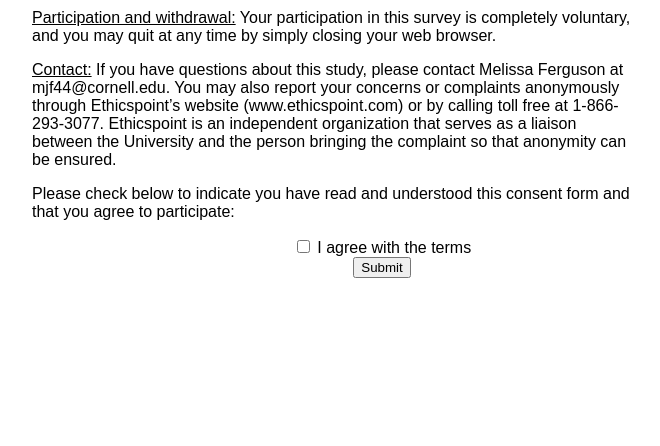
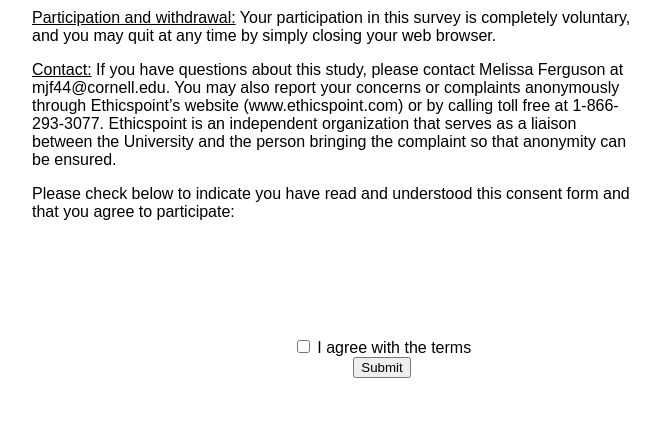
Before and after one commit to sweetticket/sciat, a PHP site: page / in a window 1280 px wide. Shown: the part 535-981 px from the top of the page, without its empty margins (308-968 px from the left). Before the commit the page ends 813 px from the top, so only its background shows below. Run offline with PHP 8.4, Linux system fonts and the light colour scheme.

Commit message:
add padding

```diff
--- a/core/css/iat.css
+++ b/core/css/iat.css
@@ -7,9 +7,9 @@ body {
 #instructions
 {
 	margin: 0 auto;
-    width: 600px;
-    font-size: 16px;
-\	padding-bottom: 60px;
+  width: 600px;
+  font-size: 16px;
+  padding-bottom: 60px;
 
 }
 
@@ -52,6 +52,7 @@ body {
     margin-right: auto;
     margin-top: 30px;
     width: 600px;
+    padding-top: 100px;
 }
 
 .itemdiv
@@ -106,6 +107,7 @@ td {
 
 #consent_form {
 	margin-top: 100px;
+  padding-bottom: 100px;
 }
 
 
```
